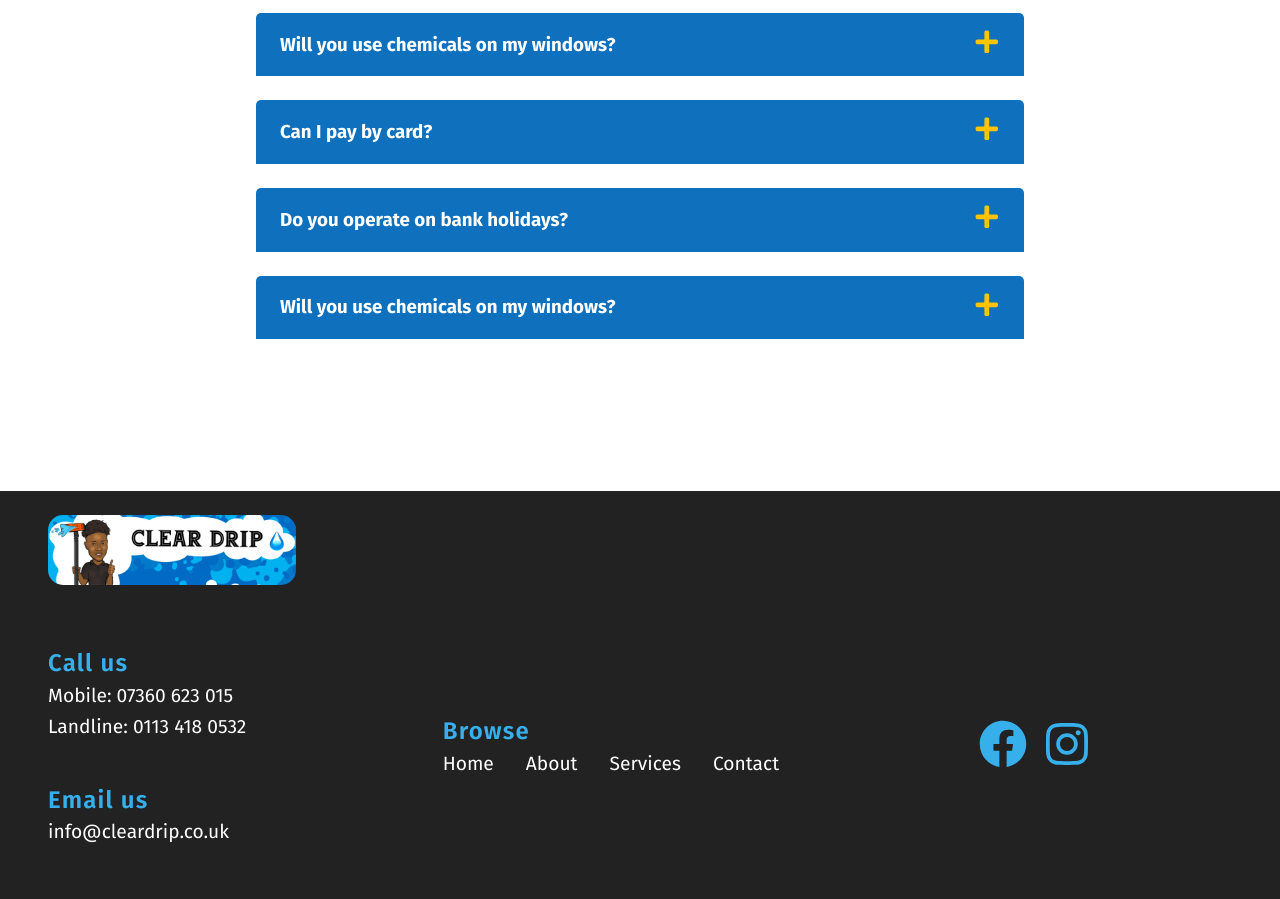
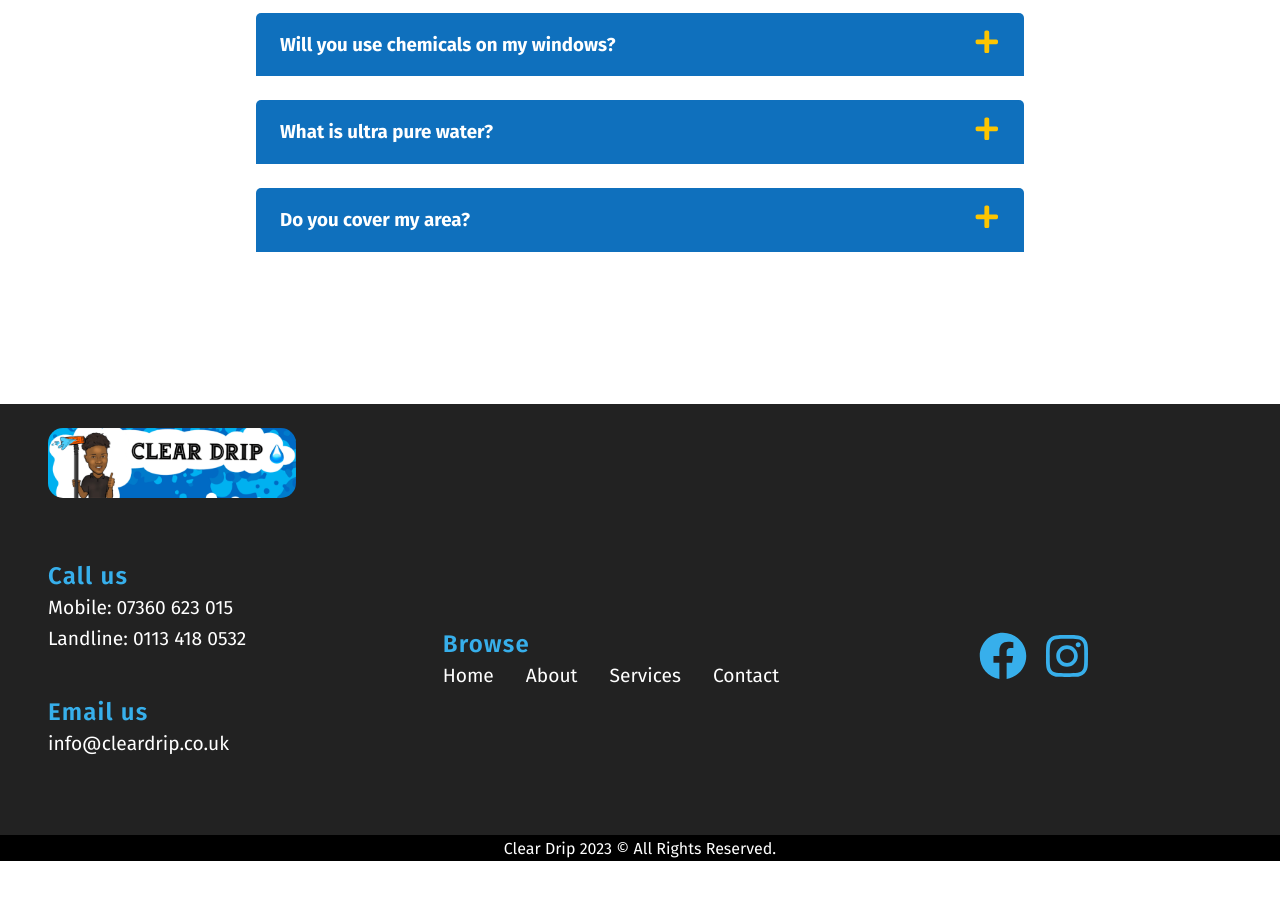
Before and after one commit to CassCodes1/cleardrip, a React (Vite) app in the folder frontend/cleardrip-website/: page /contact in a window 1280 px wide. Shown: the part 2440-3339 px from the top of the page. After the commit the page ends 3301 px from the top, so only its background shows below. Built offline with nearby package versions, Linux system fonts and the light colour scheme.

Commit message:
updated questions(FAQs)

```diff
--- a/frontend/cleardrip-website/src/components/Accordion/data.js
+++ b/frontend/cleardrip-website/src/components/Accordion/data.js
@@ -7,26 +7,21 @@ export const Data = [
   {
     title: 'Do you operate on bank holidays?',
     content:
-      'Absolutely! This is a very busy time for us, so we advise to book early to avoid disappointment',
+      'Absolutely! This is a very busy time for us, so we advise to book early to avoid disappointment.',
   },
   {
     title: 'Will you use chemicals on my windows?',
     content:
-      'We use 100% pure water, which is free from chemicals and limescale too!',
+      'We use 100% ultra pure water, which is free from chemicals and limescale too!',
   },
   {
-    title: 'Can I pay by card?',
+    title: 'What is ultra pure water?',
     content:
-      'Yes, we accept most payment methods including cash, card and bank transfer.',
+      "It's water with no impurities or mineral deposits present to leave any water marks whilst cleaning windows.",
   },
   {
-    title: 'Do you operate on bank holidays?',
+    title: 'Do you cover my area?',
     content:
-      'Absolutely! This is a very busy time for us, so we advise to book early to avoid disappointment',
-  },
-  {
-    title: 'Will you use chemicals on my windows?',
-    content:
-      'We use 100% pure water, which is free from chemicals and limescale too!',
+      "If you're unsure whether or not we cover your area, get in touch with us today and we'll be happy to help!",
   },
 ];
```
